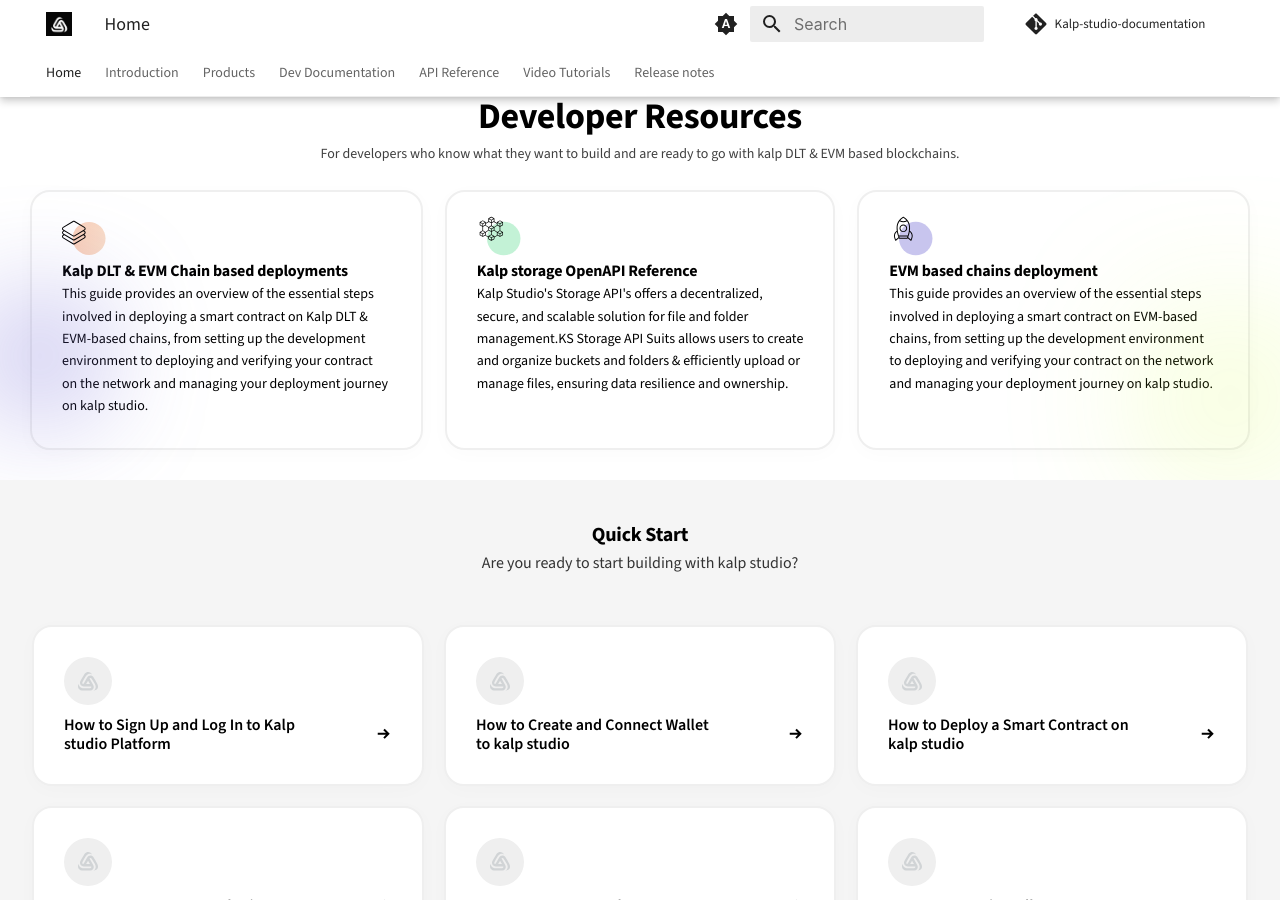
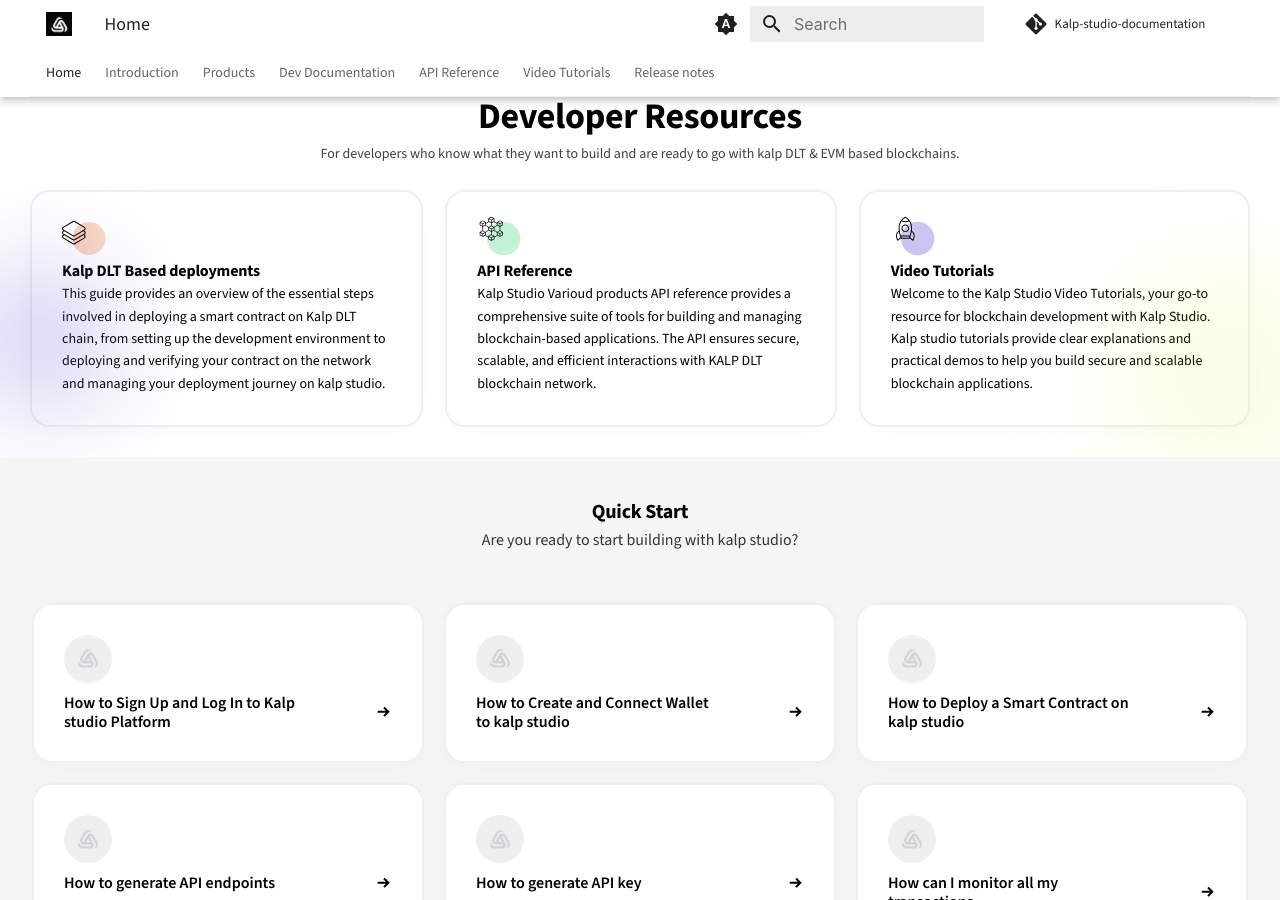
Before and after one commit to p2eengineering/kalp-studio-documentation, an MkDocs documentation site: the page built from docs/index.md, in a window 1280 px wide and 900 px high, scrolled down 1736 px. Built offline with MkDocs 1.6.1 and Material for MkDocs 9.7.7, drawn with Linux system fonts in a browser that asks for light colours; some web fonts are replaced; comment, search, counter and statistics services are not loaded; old or Windows-style settings are respelled for this version of MkDocs; a style sheet for code colours, icons or effects is not loaded; some of the changed lines change nothing that is shown.

Commit message:
Updated changes

```diff
--- a/docs/index.md
+++ b/docs/index.md
@@ -475,7 +475,7 @@
                           </span>
                           </div>
                      </a>
-                     <a href="https://docs.kalp.studio/Getting-started/Dashboard/How-to-Navigate-Kalp-Studio-Platform-as-a-New-User/">
+                     <a href="https://docs.kalp.studio/Products/Kalp-Studio-Console/Dashboard/How-to-Navigate-Kalp-Studio-Platform-as-a-New-User/">
                       <div class="build-description-card">
                          <div class="build-description-card-title">
                              Dashboard
@@ -488,7 +488,7 @@
                          </span>
                      </div>
                      </a>
-                     <a  href="https://docs.kalp.studio/Getting-started/Billing/How-does-a-new-user-access-billing/">
+                     <a  href="https://docs.kalp.studio/Products/Kalp-Studio-Console/Billing/How-does-a-new-user-access-billing/">
                       <div class="build-description-card">
                          <div class="build-description-card-title">
                              Billing
@@ -501,7 +501,7 @@
                          </span>
                      </div>
                      </a>
-                     <a href="https://docs.kalp.studio/Getting-started/Credits/How-to-Add-Credit/">
+                     <a href="https://docs.kalp.studio/Products/Kalp-Studio-Console/Credits/How-to-Add-Credit/">
                      <div class="build-description-card">
                          <div class="build-description-card-title">
                              Credits
@@ -514,7 +514,7 @@
                          </span>
                      </div>
                      </a>
-                     <a  href="https://docs.kalp.studio/Getting-started/Kalp-studio-wallet/How-to-Navigate-To-kalp-studio-Wallet/">
+                     <a  href="https://docs.kalp.studio/Products/Kalp-Studio-Console/Kalp-studio-wallet/How-to-Navigate-To-kalp-studio-Wallet/">
                      <div class="build-description-card">
                      <div class="build-description-card-title">
                          Kalp studio wallet
@@ -527,7 +527,7 @@
                      </span>
                     </div>
                      </a>
-                     <a  href="https://docs.kalp.studio//Getting-started/Kalp-Instant-Deployer/How-to-Deploy-a-Smart-Contract-on-Kalp-Studio/">
+                     <a  href="https://docs.kalp.studio/Products/Kalp-Studio-Console/Kalp-Instant-Deployer/How-to-Deploy-a-Smart-Contract-on-Kalp-Studio/">
                      <div class="build-description-card">
                          <div class="build-description-card-title">
                              Kalp instant deployer
@@ -540,7 +540,7 @@
                          </span>
                      </div>
                         </a>
-                          <a  href="https://docs.kalp.studio/Getting-started/API-Gateway/How-to-generate-API-endpoints/">
+                          <a  href="https://docs.kalp.studio/Products/Kalp-Studio-Console/API-Gateway/How-to-generate-API-endpoints/">
                              <div class="build-description-card">
                                   <div class="build-description-card-title">
                                       API gateway
@@ -553,7 +553,7 @@
                                   </span>
                               </div>
                           </a>
-                          <a  href="https://docs.kalp.studio/Getting-started/Transaction-monitoring/How-can-I-monitor-all-my-transactions/">
+                          <a  href="https://docs.kalp.studio/Products/Kalp-Studio-Console/Transaction-monitoring/How-can-I-monitor-all-my-transactions/">
                            <div class="build-description-card">
                                 <div class="build-description-card-title">
                                     Transaction monitoring
@@ -566,7 +566,7 @@
                                 </span>
                             </div>
                         </a>
-                        <a  href="https://docs.kalp.studio/Getting-started/API-Key-Generation/How-to-generate-API-Key/">
+                        <a  href="Products/Kalp-Studio-Console/API-Key-Generation/How-to-generate-API-Key/">
                          <div class="build-description-card">
                               <div class="build-description-card-title">
                                   API key generation
@@ -677,22 +677,22 @@
                         <a href="https://docs.kalp.studio/Dev-documentation/Kalp-DLT/Use-the-kalp-sdk/Kalp-golang-sdk/">
                         <div class="card-wrapper">
                              <img src="images/kalpSdk.svg" alt="sdk" />
-                             <h4>Kalp DLT & EVM Chain based deployments</h4>
-                            <span>This guide provides an overview of the essential steps involved in deploying a smart contract on Kalp DLT & EVM-based chains, from setting up the development environment to deploying and verifying your contract on the network and managing your deployment journey on kalp studio.</span>
+                             <h4>Kalp DLT Based deployments</h4>
+                            <span>This guide provides an overview of the essential steps involved in deploying a smart contract on Kalp DLT chain, from setting up the development environment to deploying and verifying your contract on the network and managing your deployment journey on kalp studio.</span>
                         </div>
                         </a>
-                             <a href="https://docs.kalp.studio/API-Reference/Kalp-storage-OpenAPI-Reference/">
+                             <a href="https://docs.kalp.studio/API-Reference/Kalp-Storage-API-Documentation/">
                                 <div class="card-wrapper">
                                    <img src="images/KRCToken.svg" alt="sdk" />
-                                   <h4>Kalp storage OpenAPI Reference</h4>
-                                  <span>Kalp Studio's Storage API's offers a decentralized, secure, and scalable solution for file and folder management.KS Storage API Suits allows users to create and organize buckets and folders & efficiently upload or manage files, ensuring data resilience and ownership.</span>
+                                   <h4>API Reference</h4>
+                                  <span>Kalp Studio Varioud products API reference provides a comprehensive suite of tools for building and managing blockchain-based applications. The API ensures secure, scalable, and efficient interactions with KALP DLT blockchain network.</span>
                               </div>
                                 </a>
-                             <a href="https://docs.kalp.studio/Dev-documentation/EVM-SmartContract/How-To-Write-Smart-Contract-in-Solidity/">
+                             <a href="https://docs.kalp.studio/Video-Tutorials/Login-into-Kalp-studio">
                                 <div class="card-wrapper">
                                   <img src="images/interaction.svg" alt="sdk" />
-                                  <h4>EVM based chains deployment</h4>
-                                 <span>This guide provides an overview of the essential steps involved in deploying a smart contract on EVM-based chains, from setting up the development environment to deploying and verifying your contract on the network and managing your deployment journey on kalp studio.</span>
+                                  <h4>Video Tutorials</h4>
+                                 <span>Welcome to the Kalp Studio Video Tutorials, your go-to resource for blockchain development with Kalp Studio. Kalp studio tutorials provide clear explanations and practical demos to help you build secure and scalable blockchain applications.</span>
                                </div>
                             </a>
                         </div>
@@ -703,7 +703,7 @@
                  Are you ready to start building with kalp studio?
                  </span>
                  <div class="quick-start-wrapper-main-wrapper">
-                      <a href="https://docs.kalp.studio/Getting-started/Onboarding/How-to-Sign-Up-and-Log-In-to-Kalp-Studio-Platform/" class="quick-link">
+                      <a href="https://docs.kalp.studio/Products/Kalp-Studio-Console/Onboarding/How-to-Sign-Up-and-Log-In-to-Kalp-Studio-Platform/" class="quick-link">
                          <div class="quick-start-wrapper-card">
                              <div class="kalp-icon">
                              <svg width="20" height="19" viewBox="0 0 20 19" fill="none" xmlns="http://www.w3.org/2000/svg">
@@ -718,7 +718,7 @@
                              </div>
                          </div>
                          </a>
-                              <a href="https://docs.kalp.studio/Getting-started/Kalp-studio-wallet/How-to-Create-and-Connect-Wallet-to-Kalp-Studio/" class="quick-link">
+                              <a href="https://docs.kalp.studio/Products/Kalp-Studio-Console/Kalp-studio-wallet/How-to-Create-and-Connect-Wallet-to-Kalp-Studio/" class="quick-link">
                               <div class="quick-start-wrapper-card">
                                   <div class="kalp-icon">
                                   <svg width="20" height="19" viewBox="0 0 20 19" fill="none" xmlns="http://www.w3.org/2000/svg">
@@ -733,7 +733,7 @@
                                   </div>
                               </div>
                              </a>
-                              <a href="https://docs.kalp.studio/Getting-started/Kalp-Instant-Deployer/How-to-Deploy-a-Smart-Contract-on-Kalp-Studio/" class="quick-link">
+                              <a href="https://docs.kalp.studio/Products/Kalp-Studio-Console/Kalp-Instant-Deployer/How-to-Deploy-a-Smart-Contract-on-Kalp-Studio/" class="quick-link">
                                  <div class="quick-start-wrapper-card">
                                      <div class="kalp-icon">
                                      <svg width="20" height="19" viewBox="0 0 20 19" fill="none" xmlns="http://www.w3.org/2000/svg">
@@ -748,7 +748,7 @@
                                      </div>
                                  </div>
                                  </a>
-                          <a href="https://docs.kalp.studio/Getting-started/API-Gateway/How-to-generate-API-endpoints/" class="quick-link">
+                          <a href="https://docs.kalp.studio/Products/Kalp-Studio-Console/API-Gateway/How-to-generate-API-endpoints/" class="quick-link">
                              <div class="quick-start-wrapper-card">
                                  <div class="kalp-icon">
                                  <svg width="20" height="19" viewBox="0 0 20 19" fill="none" xmlns="http://www.w3.org/2000/svg">
@@ -763,7 +763,7 @@
                                  </div>
                              </div>
                              </a>
-                          <a href="https://docs.kalp.studio/Getting-started/API-Key-Generation/How-to-generate-API-Key/" class="quick-link">
+                          <a href="https://docs.kalp.studio/Products/Kalp-Studio-Console/API-Key-Generation/How-to-generate-API-Key/" class="quick-link">
                              <div class="quick-start-wrapper-card">
                               <div class="kalp-icon">
                               <svg width="20" height="19" viewBox="0 0 20 19" fill="none" xmlns="http://www.w3.org/2000/svg">
@@ -778,7 +778,7 @@
                               </div>
                          </div>
                         </a>
-                         <a href="https://docs.kalp.studio/Getting-started/Transaction-monitoring/How-can-I-monitor-all-my-transactions/" class="quick-link">
+                         <a href="https://docs.kalp.studio/Products/Kalp-Studio-Console/Transaction-monitoring/How-can-I-monitor-all-my-transactions/" class="quick-link">
                          <div class="quick-start-wrapper-card">
                           <div class="kalp-icon">
                           <svg width="20" height="19" viewBox="0 0 20 19" fill="none" xmlns="http://www.w3.org/2000/svg">
--- a/mkdocs.yml
+++ b/mkdocs.yml
@@ -155,7 +155,7 @@
             - How to Navigate To kalp studio Wallet: 'Products/Kalp-Studio-Console/Kalp-studio-wallet/How-to-Navigate-To-kalp-studio-Wallet.md'
             - How to Create and Connect Wallet to Kalp Studio: 'Products/Kalp-Studio-Console/Kalp-studio-wallet/How-to-Create-and-Connect-Wallet-to-Kalp-Studio.md'
           - Kalp Instant Deployer:
-            - How to Deploy a Smart Contract on Kalp Studio: 'Products/Kalp-Instant-Deployer/How-to-Deploy-a-Smart-Contract-on-Kalp-Studio.md'
+            - How to Deploy a Smart Contract on Kalp Studio: 'Products/Kalp-Studio-Console/Kalp-Instant-Deployer\How-to-Deploy-a-Smart-Contract-on-Kalp-Studio.md'
           - API Gateway:
             - How to generate API endpoints: 'Products/Kalp-Studio-Console/API-Gateway/How-to-generate-API-endpoints.md'
             - How to navigate to the list of smart contract: 'Products/Kalp-Studio-Console/API-Gateway/How-to-Navigate-to-the-List-of-Smart-Contract.md'
@@ -170,7 +170,7 @@
             - FAQ: 'Products/Kalp-Studio-Storage/FAQ.md'
             - IPFS OpenAPI Documentation: 'Products/Kalp-Studio-Storage/IPFS-OpenAPI-Documentation.md'
       - KS-Query:
-            - How to get started with KS Query: 'Products/S-Query/How-to-get-started-with-KS-Query.md'
+            - How to get started with KS Query: 'Products/KS-Query/How-to-get-started-with-KS-Query.md'
             - How to select blockchain and network on KS Query: 'Products/KS-Query/How-to-select-blockchain-and-network-on-KS-Query.md'
             - How to create an API Auth Key: 'Products/KS-Query/How-to-create-an-API-Auth-Key.md'
             - How to view all your API's: 'Products/KS-Query/How-to-view-your-all-APIs.md'
```
